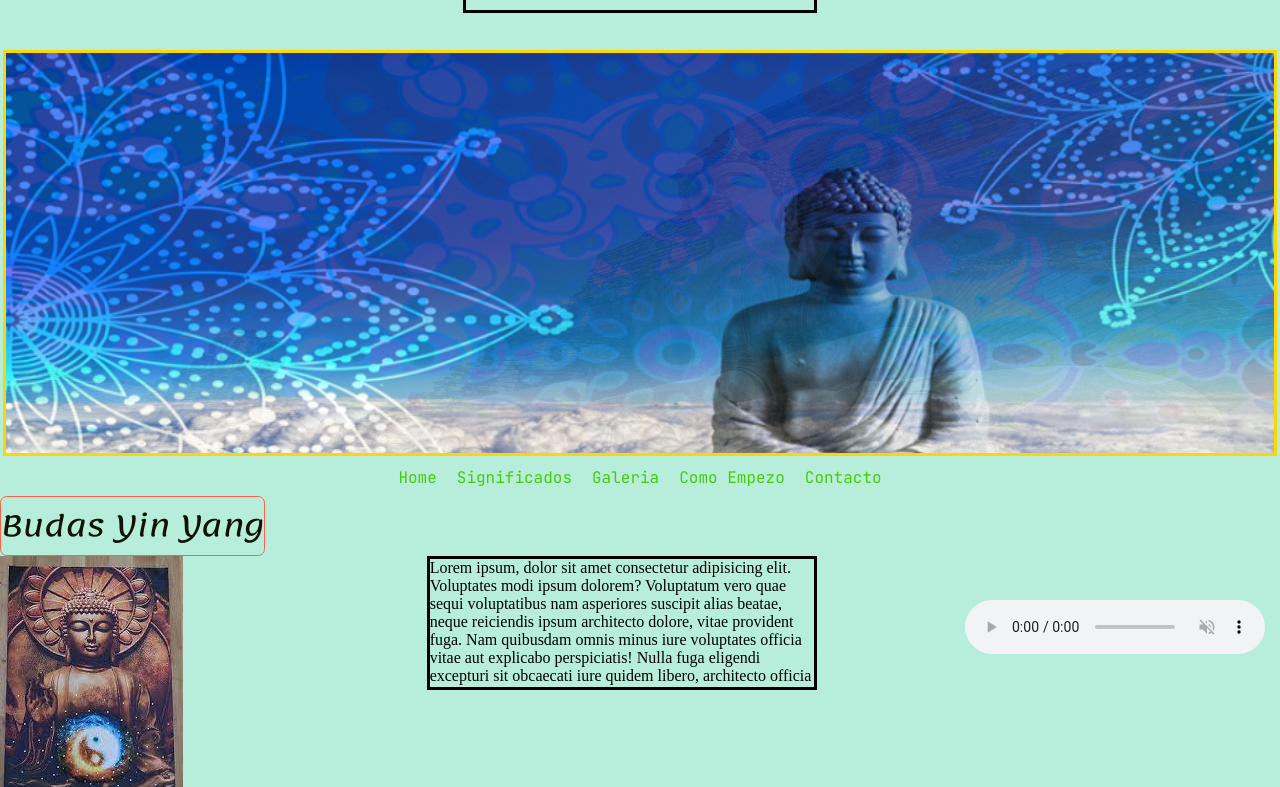
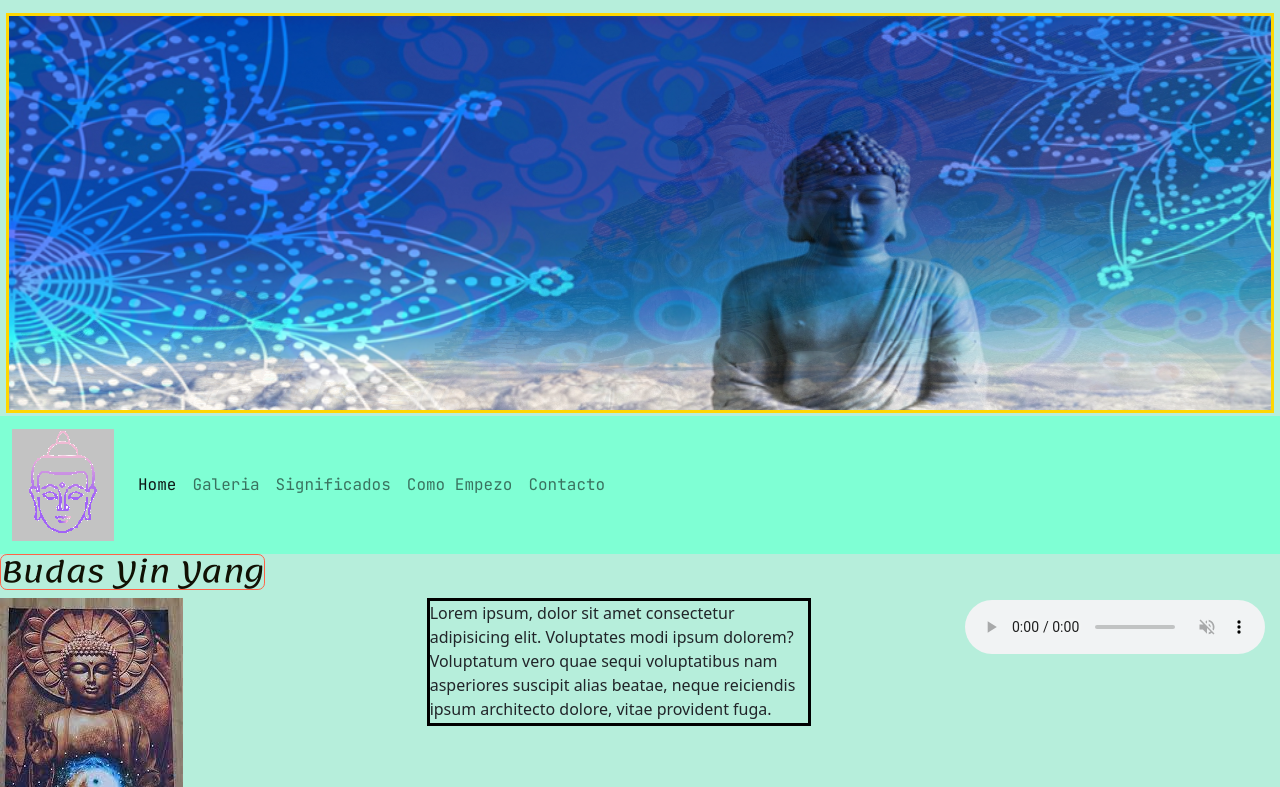
Before and after one commit to VicenteDuhalde/Proyecto-Buda, a plain HTML site: page index.html in a window 1280 px wide. Shown: the part 131-918 px from the top of the page. Drawn offline with nearby package versions, Linux system fonts and the light colour scheme.

Commit message:
agregue boostrap

```diff
--- a/Estilo/Style.css
+++ b/Estilo/Style.css
@@ -77,25 +77,11 @@ h2{
     background-color: rgb(182, 238, 219);
     background-size: cover;
 }
-nav ul{
-    list-style: none;
-    /* height: 3.4rem;
+.nav-br{
     display: flex;
-    flex-direction: row;
-    justify-content: space-evenly;
-    align-items: center; */
-    margin: 0 auto;
-    width: fit-content;
-}
-nav ul .listas2{
-    display: inline-block;
-    padding: 0.5rem;
-}
-nav ul .listas2 a {
-    color: rgb(72, 204, 10);
+    background-color: aquamarine;
+    font-size: 16px;
     font-family: 'JetBrains Mono', monospace;
-    font-weight: 500;
-    text-decoration: none;
 }
 .parrafoIndex{
     width: 24rem;
@@ -173,3 +159,8 @@ main section .sonidofr{
     justify-content: center;
     align-items: flex-start;
 }
+/* galeria con boostrap */
+.gal-nav{
+    display:flex;
+
+}
--- a/index.html
+++ b/index.html
@@ -7,26 +7,31 @@
     <link rel="preconnect" href="https://fonts.googleapis.com">
     <link rel="preconnect" href="https://fonts.gstatic.com" crossorigin>
     <link href="https://fonts.googleapis.com/css2?family=JetBrains+Mono&family=Lemonada&display=swap" rel="stylesheet">
+    <link href="https://cdn.jsdelivr.net/npm/bootstrap@5.2.0-beta1/dist/css/bootstrap.min.css" rel="stylesheet" integrity="sha384-0evHe/X+R7YkIZDRvuzKMRqM+OrBnVFBL6DOitfPri4tjfHxaWutUpFmBp4vmVor" crossorigin="anonymous">
     <link rel="stylesheet" href="./Estilo/Style.css">
     <title>Budas Bin Bang</title>
 </head>
 <body class="fondo1">
     <header>
         <h1 class="soloH1">Budas Bin Bang</h1>
-			<section>
-                <img src="./imagenes/" alt="">
-            </section>
-            <section class="carrouselinicio">
-            </section>
-            <nav>
-                <ul>
-                    <li class="listas2"><a href="#">Home</a></li>
-					<li class="listas2"><a href="./paginas/Significados.html">Significados</a></li>
-					<li class="listas2"><a href="./paginas/Galeria.html">Galeria</a></li>
-                    <li class="listas2"><a href="./paginas/Como-Empezo.html">Como Empezo</a></li>
-					<li class="listas2"><a href="./paginas/Contacto.html">Contacto</a></li>
-            	</ul>
-            </nav>
+            <section class="carrouselinicio"></section>
+            <nav class="navbar navbar-expand-lg nav-br">
+                <div class="container-fluid">
+                  <a class="navbar-brand" href="#"> <img src="./imagenes/buda-tian-tan.png" alt="iconobuda"> </a>
+                  <button class="navbar-toggler" type="button" data-bs-toggle="collapse" data-bs-target="#navbarNavAltMarkup" aria-controls="navbarNavAltMarkup" aria-expanded="false" aria-label="Toggle navigation">
+                    <span class="navbar-toggler-icon"></span>
+                  </button>
+                  <div class="collapse navbar-collapse" id="navbarNavAltMarkup">
+                    <div class="navbar-nav">
+                      <a class="nav-link active" aria-current="page" href="#">Home</a>
+                      <a class="nav-link" href="./paginas/Galeria.html">Galeria</a>
+                      <a class="nav-link" href="./paginas/Significados.html">Significados</a>
+                      <a class="nav-link" href="./paginas/Como-Empezo.html">Como Empezo</a>
+                      <a class="nav-link" href="./paginas/Contacto.html">Contacto</a>
+                    </div>
+                  </div>
+                </div>
+              </nav>
     </header>
     <main>
         <h2 class="soloh2"> Budas Yin Yang </h2>
@@ -60,5 +65,6 @@
                 target="_blank"> <img src="./imagenes/instagram.png"></a></li>
             </ul>
     </footer>
+    <script src="https://cdn.jsdelivr.net/npm/bootstrap@5.2.0-beta1/dist/js/bootstrap.bundle.min.js" integrity="sha384-pprn3073KE6tl6bjs2QrFaJGz5/SUsLqktiwsUTF55Jfv3qYSDhgCecCxMW52nD2" crossorigin="anonymous"></script>
 </body>
 </html>
```
Also changed, not shown: paginas/Galeria.html (+50 -12 lines), imagenes/buda-tian-tan.png (added).
